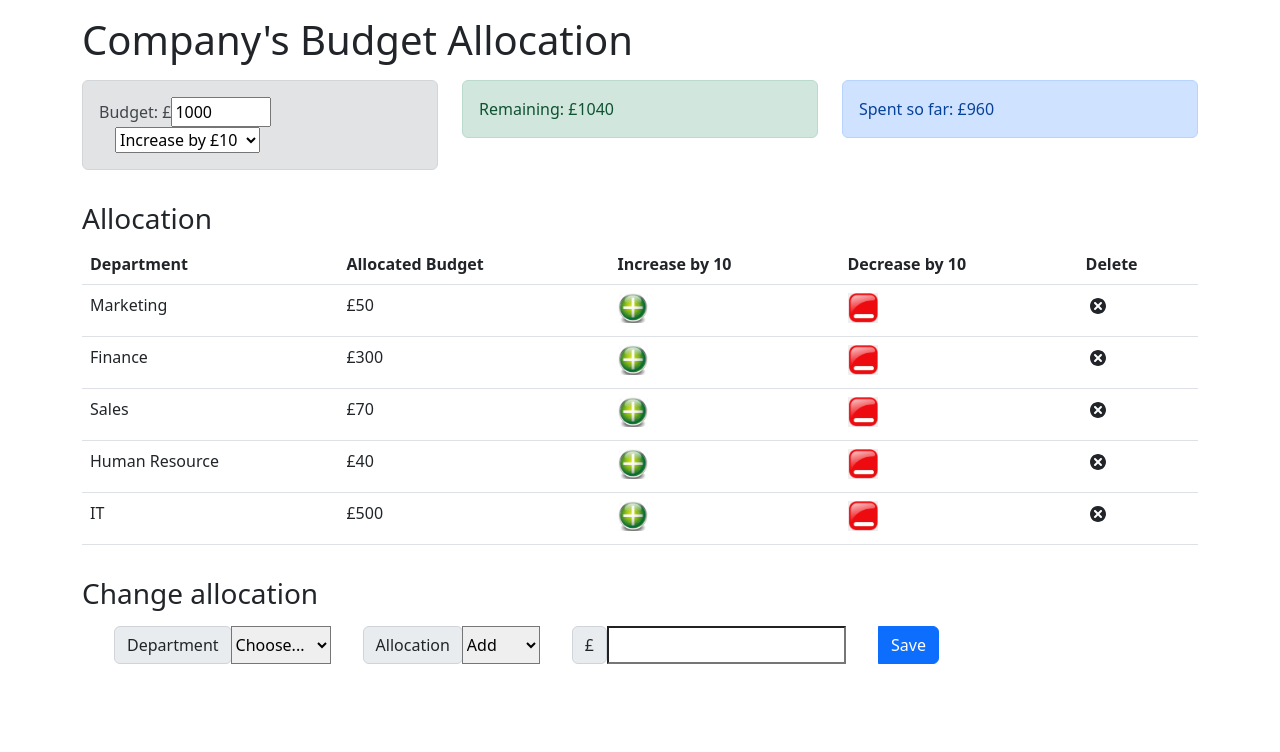
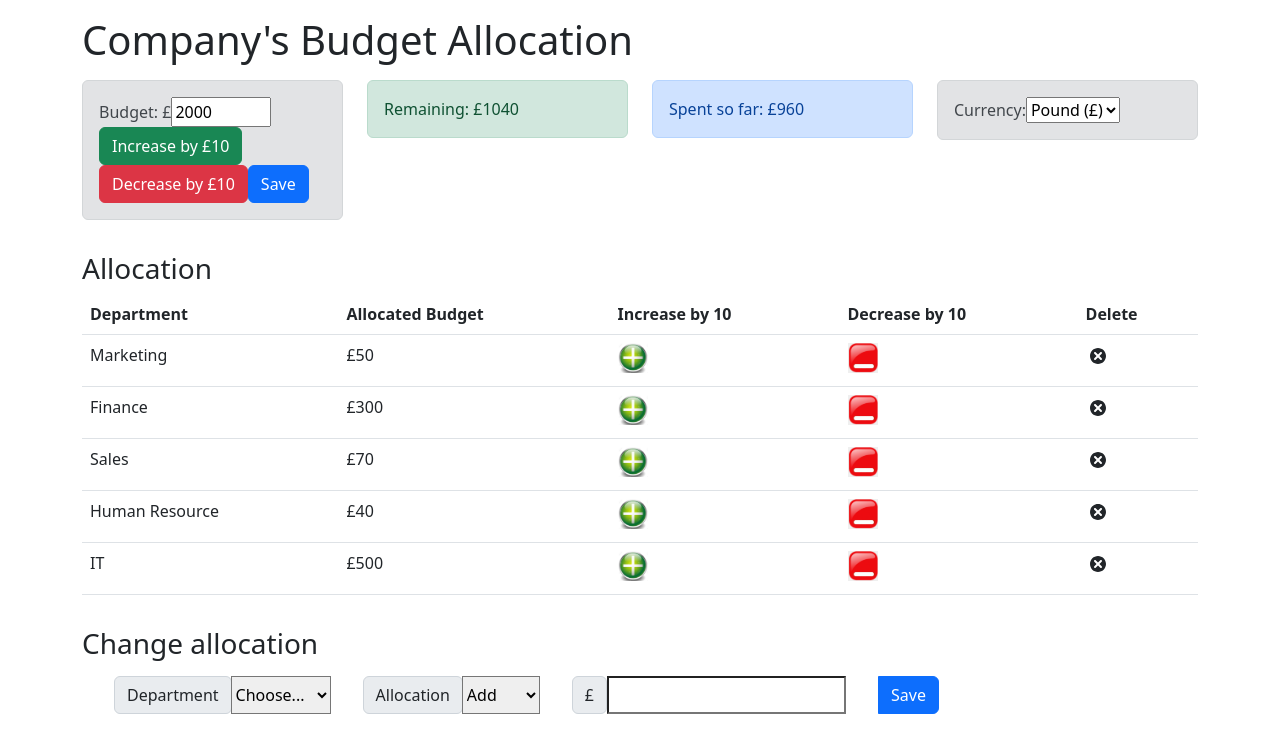
Before and after one commit to ZohrehAshtarilarki/react_budget_app, a React (Create React App) app: page / in a window 1280 px wide. Shown: the top 752 px of the page. Built offline with nearby package versions, Linux system fonts and the light colour scheme.

Commit message:
Editable budget value and Dropdown to change currency

```diff
--- a/src/App.js
+++ b/src/App.js
@@ -1,17 +1,12 @@
 import React from 'react';
-
 import 'bootstrap/dist/css/bootstrap.min.css';
 
-//Code to import Budget.js
 import Budget from './components/Budget';
-
-
-// Add code to import the other components here under
-import RemainingBudget from './components/Remaining';
+import Remaining from './components/Remaining';
 import ExpenseTotal from './components/ExpenseTotal';
 import ExpenseList from './components/ExpenseList';
 import AllocationForm from './components/AllocationForm';
-//import ExpenseItem from './components/ExpenseItem';
+import BudgetDropdown from './components/BudgetDropdown';
 
 import { AppProvider } from './context/AppContext';
 const App = () => {
@@ -20,37 +15,33 @@ const App = () => {
             <div className='container'>
                 <h1 className='mt-3'>Company's Budget Allocation</h1>
                 <div className='row mt-3'>
-                        {/* Add Budget component here under */}
-
+                    {/* Add Budget component here under */}
                     <div className='col-sm'>
                         <Budget />
                     </div>
-
-                        {/* Add Remaining component here under */}
-
+                    {/* Add Remaining component here under */}
                     <div className='col-sm'>
-                        <RemainingBudget />
+                        <Remaining />
                     </div>
-
-                        {/* Add ExpenseTotal component here under */}
-
+                    {/* Add ExpenseTotal component here under */}
                     <div className='col-sm'>
                         <ExpenseTotal />
+                    </div>
+                    {/* Add ECurrency component here under */}
+                    <div className='col-sm'>
+                        <BudgetDropdown />
                     </div>
                 </div>
                 <h3 className='mt-3'>Allocation</h3>
                 <div className='row '>
-                        {/* Add ExpenseList component here under */}
-
+                    {/* Add ExpenseList component here under */}
                     <div className='col-sm'>
                         <ExpenseList />
                     </div>
                 </div>
-
                 <h3 className='mt-3'>Change allocation</h3>
                 <div className='row mt-3'>
-                        {/* Add AllocationForm component here under */}
-
+                    {/* Add AllocationForm component here under */}
                     <div className='col-sm'>
                         <AllocationForm />
                     </div>
--- a/src/components/AllocationForm.js
+++ b/src/components/AllocationForm.js
@@ -7,8 +7,6 @@ const AllocationForm = (props) => {
   const [name, setName] = useState('');
   const [cost, setCost] = useState('');
   const [action, setAction] = useState('');
-  const [budget, setBudget] = useState(1000); // Initial budget value
-  const maxBudget = 20000; // Upper limit for the budget
 
   const submitEvent = () => {
     if (isNaN(cost)) {
@@ -84,14 +82,11 @@ const AllocationForm = (props) => {
             <option value='Finance' name='finance'>
               Finance
             </option>
-            <option value='HR' name='hr'>
+            <option value='Human Resource' name='human resource'>
               HR
             </option>
             <option value='IT' name='it'>
               IT
-            </option>
-            <option value='Admin' name='admin'>
-              Admin
             </option>
           </select>
 
--- a/src/components/Budget.js
+++ b/src/components/Budget.js
@@ -1,42 +1,86 @@
-import React, { useState } from 'react';
+import React, { useState, useContext } from 'react';
+import { AppContext } from '../context/AppContext';
 
 const Budget = () => {
-  const initialBudget = 1000; // Initial budget value
+  const { budget, currency, expenses, dispatch } = useContext(AppContext);
   const maxBudget = 20000; // Upper limit for the budget
 
-  const [budget, setBudget] = useState(initialBudget);
+  const [editableBudget, setEditableBudget] = useState(budget);
+  const [error, setError] = useState('');
 
   const handleBudgetChange = (event) => {
-    const option = event.target.value;
+    const newBudget = parseInt(event.target.value);
+    setEditableBudget(newBudget);
+    setError('');
+  };
 
-    if (option === 'increase' && budget + 10 <= maxBudget) {
-      setBudget((prevBudget) => prevBudget + 10);
-    } else if (option === 'decrease' && budget - 10 >= 0) {
-      setBudget((prevBudget) => prevBudget - 10);
+  const handleIncrease = () => {
+    const newBudget = editableBudget + 10;
+    if (newBudget <= maxBudget) {
+      setEditableBudget(newBudget);
+      setError('');
+    } else {
+      setError(`Cannot increase budget! It exceeds the upper limit of ${currency}${maxBudget}.`);
     }
+  };
+
+  const handleDecrease = () => {
+    const newBudget = editableBudget - 10;
+    if (newBudget >= getTotalExpenses()) {
+      setEditableBudget(newBudget);
+      setError('');
+    } else {
+      setError('Cannot decrease budget! It goes below the total expenses.');
+    }
+  };
+
+  const handleSave = () => {
+    if (editableBudget <= maxBudget && editableBudget >= getTotalExpenses()) {
+      dispatch({
+        type: 'SET_BUDGET',
+        payload: editableBudget,
+      });
+    } else if (editableBudget < getTotalExpenses()) {
+      setError('Cannot save budget! It goes below the total expenses.');
+    } else {
+      setError(`Cannot save budget! It exceeds the upper limit of ${currency}${maxBudget}.`);
+    }
+  };
+
+  const getTotalExpenses = () => {
+    return expenses.reduce((total, item) => total + item.cost, 0);
+  };
+
+  const handleCurrencyChange = (event) => {
+    dispatch({
+      type: 'CHG_CURRENCY',
+      payload: event.target.value,
+    });
   };
 
   return (
     <div>
       <div className='alert alert-secondary'>
-        <span>Budget: £</span>
+        <span>Budget: {currency}</span>
         <input
           required='required'
           type='number'
-          value={budget}
+          value={editableBudget}
           max={maxBudget}
           style={{ width: '100px' }}
-          onChange={(event) => setBudget(parseInt(event.target.value))}
+          onChange={handleBudgetChange}
         />
-        <select
-          className='custom-select'
-          onChange={handleBudgetChange}
-          style={{ marginLeft: '1rem' }}
-        >
-          {budget + 10 <= maxBudget && <option value='increase'>Increase by £10</option>}
-          {budget - 10 >= 0 && <option value='decrease'>Decrease by £10</option>}
-        </select>
+        <button className='btn btn-success' onClick={handleIncrease}>
+          Increase by {currency}10
+        </button>
+        <button className='btn btn-danger' onClick={handleDecrease}>
+          Decrease by {currency}10
+        </button>
+        <button className='btn btn-primary' onClick={handleSave}>
+          Save
+        </button>
       </div>
+      {error && <div className='alert alert-danger'>{error}</div>}
     </div>
   );
 };
--- /dev/null
+++ b/src/components/BudgetDropdown.js
@@ -0,0 +1,29 @@
+import React, { useContext } from 'react';
+import { AppContext } from '../context/AppContext';
+
+const BudgetDropdown = () => {
+  const { currency, dispatch } = useContext(AppContext);
+
+  const handleCurrencyChange = (event) => {
+    dispatch({
+      type: 'CHG_CURRENCY',
+      payload: event.target.value,
+    });
+  };
+
+  return (
+    <div>
+        <div className='alert alert-secondary'>
+            <label>Currency: </label>
+            <select className='custom-select' onChange={handleCurrencyChange} value={currency}>
+                <option value='$'>Dollar ($)</option>
+                <option value='£'>Pound (£)</option>
+                <option value='€'>Euro (€)</option>
+                <option value='₹'>Rupee (₹)</option>
+            </select>
+        </div>
+    </div>
+  );
+};
+
+export default BudgetDropdown;
```
Also changed, not shown: src/App.css (+0 -27 lines).
